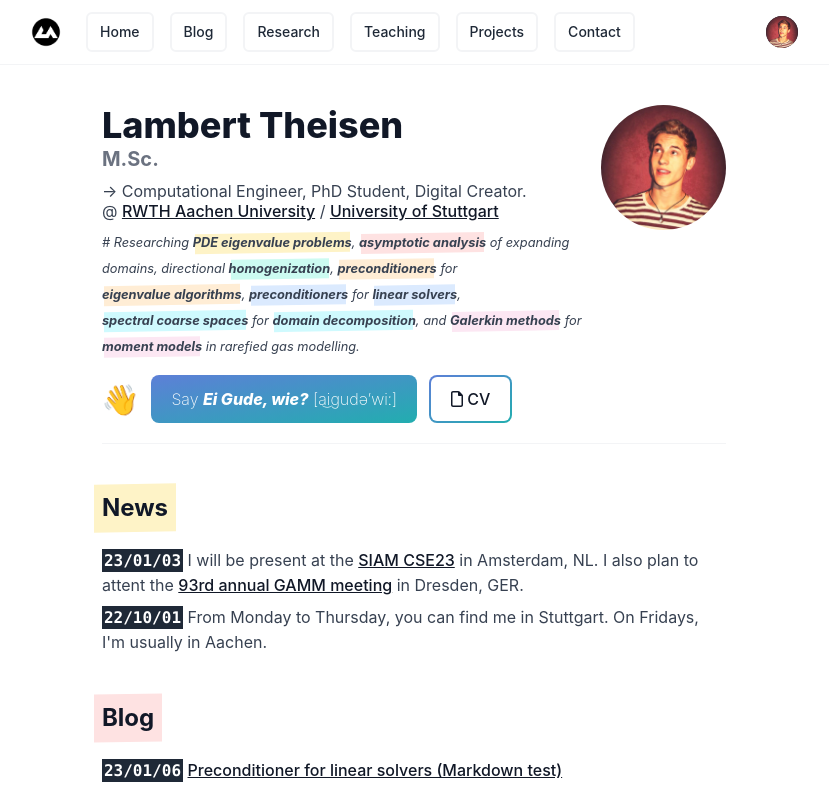
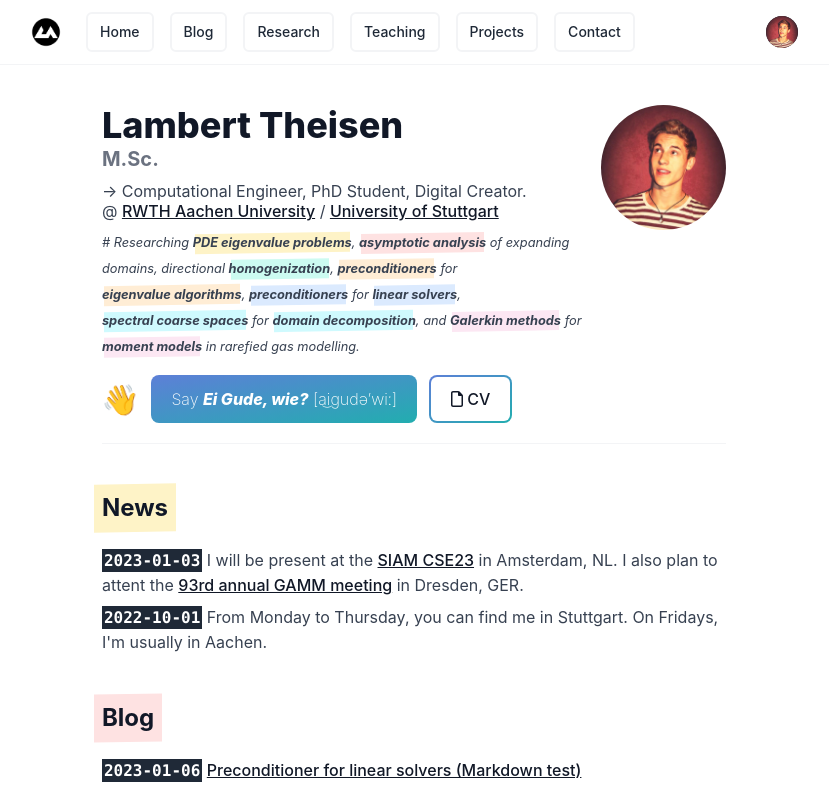
Before and after one commit to lamBOOO/thsn.dev, a Next.js app: page / in a window 1280 px wide. Shown: the top 790 px of the page, without its empty margins (226-1055 px from the left). Built offline with nearby package versions, Linux system fonts and the light colour scheme.

Commit message:
Change date format for better SEO

```diff
--- a/pages/blog/[id].tsx
+++ b/pages/blog/[id].tsx
@@ -31,12 +31,12 @@ export default function Post({ postData }: any) {
     <Head>
       <title>{postData.title} | Lambert Theisen</title>
     </Head>
-    <span className='font-mono font-bold bg-gray-900 text-white p-0.5 mr-1'>{postData.date}</span>
     <ReactMarkdown
       remarkPlugins={[[remarkGfm, { singleTilde: false }], [remarkMath]]}
       rehypePlugins={[rehypeKatex]}
     >
       {postData.content}
     </ReactMarkdown>
+    <span className='font-mono font-bold bg-gray-900 text-white p-0.5 mr-1'>{postData.date}</span>
   </>;
 }
--- a/pages/index.tsx
+++ b/pages/index.tsx
@@ -335,13 +335,13 @@ export default function Home({ allPostsData }: any) {
       </h2>
       <span className='grid columns-1 gap-2 pl-0 leading-6'>
         <span className="pl-0">
-          <b className='font-mono font-bold bg-gray-800 text-white p-0.5'>23/01/03</b>
+          <b className='font-mono font-bold bg-gray-800 text-white p-0.5'>2023-01-03</b>
           {" "}
           I will be present at the <Link href="https://www.siam.org/conferences/cm/conference/cse23">SIAM CSE23</Link> in Amsterdam, NL. I also plan to attent the <Link href="https://jahrestagung.gamm-ev.de/annual-meeting-2023">93rd annual GAMM meeting</Link> in Dresden, GER.
         </span>
         {" "}
         <span className="pl-0">
-          <b className='font-mono font-bold bg-gray-800 text-white p-0.5'>22/10/01</b>
+          <b className='font-mono font-bold bg-gray-800 text-white p-0.5'>2022-10-01</b>
           {" "}
           From Monday to Thursday, you can find me in Stuttgart. On Fridays, I'm usually in Aachen.
         </span>
--- a/posts/preconditioners-markdown-test.md
+++ b/posts/preconditioners-markdown-test.md
@@ -1,6 +1,6 @@
 ---
 title: "Preconditioner for linear solvers (Markdown test)"
-date: '23/01/06'
+date: '2023-01-06'
 ---
 
 # Preconditioner for linear solvers (markdown test)
--- a/posts/stuttgart-move.md
+++ b/posts/stuttgart-move.md
@@ -1,6 +1,6 @@
 ---
 title: "I moved to Stuttgart (during the week)."
-date: '22/10/01'
+date: '2022-10-01'
 ---
 
 # Move to Stuggi
```
